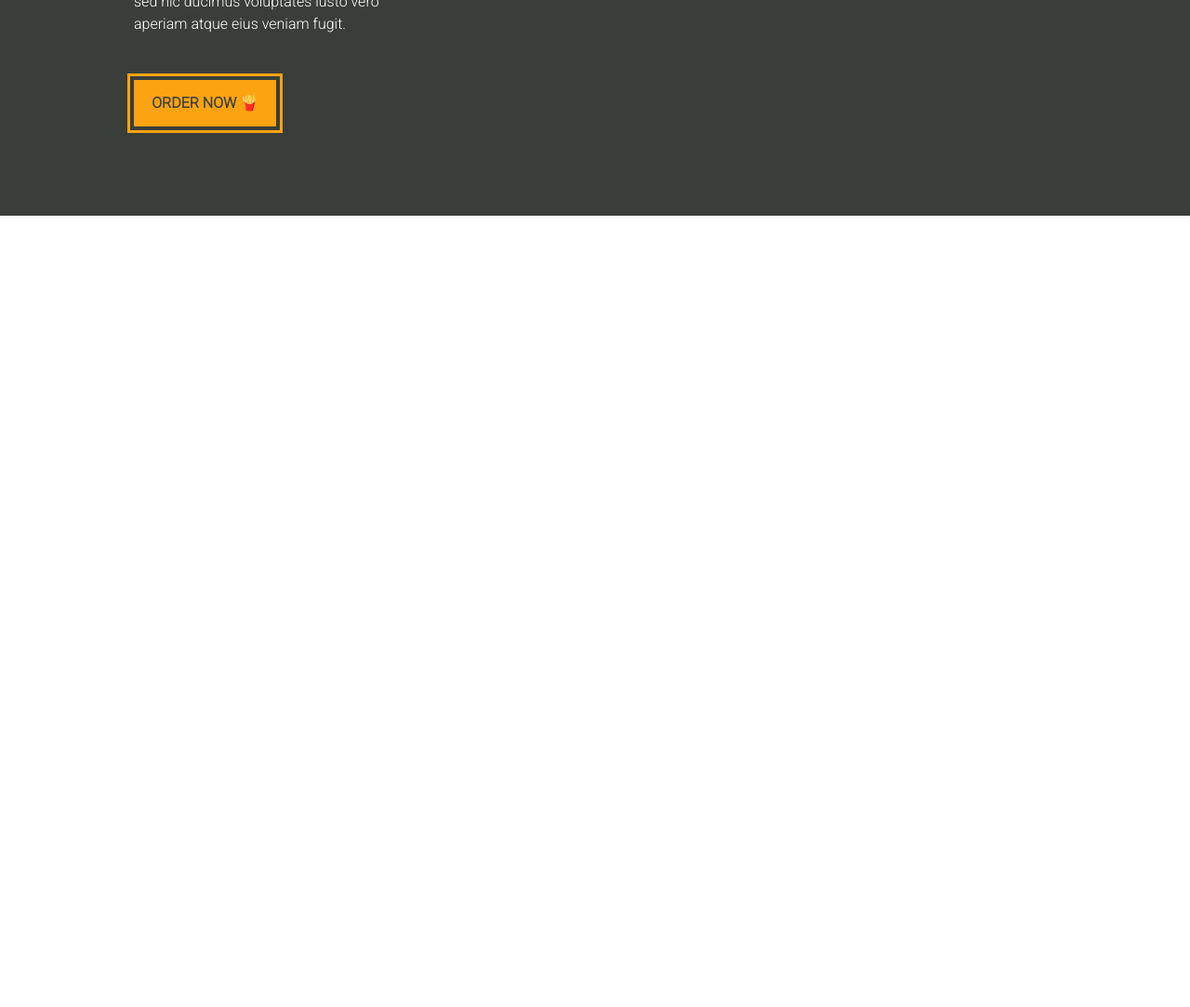
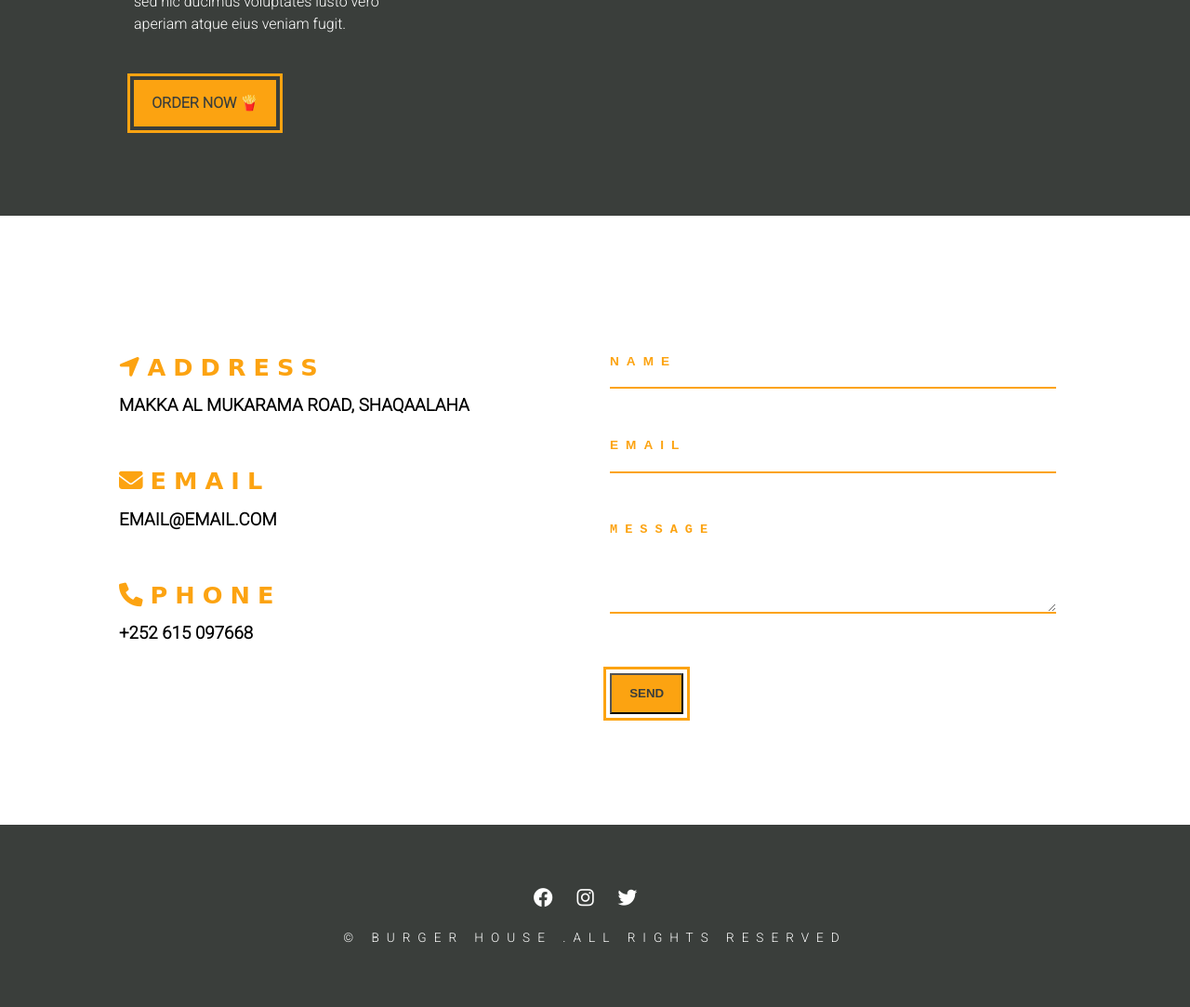
Before and after one commit to Isak-Developer/Burger-House-Website, a plain HTML site: page index.html in a window 1280 px wide. Shown: the part 2053-3136 px from the top of the page at 93% size. Before the commit the page ends 2285 px from the top, so only its background shows below. Drawn offline with Linux system fonts and the light colour scheme; a web font is replaced by a local one.

Commit message:
Add Contact and Footer

```diff
--- a/index.html
+++ b/index.html
@@ -6,13 +6,13 @@
     <meta name="viewport" content="width=device-width, initial-scale=1.0" />
     <title>Burger House</title>
 
-    <!-- font awesome -->
+    <!-- Font Awesome -->
     <link rel="stylesheet" href="fontawesome-free-6.1.1-web/css/all.css" />
-    <!-- css link -->
+    <!-- CSS LINK -->
     <link rel="stylesheet" href="style.css" />
   </head>
   <body>
-    <!-- header starts -->
+    <!-- Header starts -->
     <header class="header">
       <div class="banner">
         <h3 class="banner-subtitle">Cunto qaas ah dhadhan na leh</h3>
@@ -20,15 +20,15 @@
         <a href="" class="banner-btn">Explore</a>
       </div>
     </header>
-    <!-- end of header -->
+    <!-- End of header -->
 
-    <!-- content divider -->
+    <!-- Start Content divider -->
     <div class="content-divider"></div>
-    <!-- end of content divider -->
+    <!-- End of Content divider -->
 
-    <!-- specials -->
+    <!-- Start Specials -->
     <section class="specials clearfix">
-      <!-- single special -->
+      <!-- Single special-one -->
       <article class="special">
         <span class="special-icon">
           <i class="fa-solid fa-gamepad"></i>
@@ -39,8 +39,8 @@
           molestias.
         </p>
       </article>
-      <!-- end of single special -->
-      <!-- single special -->
+      <!-- End of single special-one -->
+      <!-- Single special-two -->
       <article class="special">
         <span class="special-icon">
           <i class="fa-solid fa-ranking-star"></i>
@@ -51,9 +51,9 @@
           molestias.
         </p>
       </article>
-      <!-- end of single special -->
+      <!-- End of Single-special-two -->
 
-      <!-- single special -->
+      <!-- Single-special-three -->
       <article class="special">
         <span class="special-icon">
           <i class="fa-solid fa-couch"></i>
@@ -64,8 +64,8 @@
           molestias.
         </p>
       </article>
-      <!-- end of single special -->
-      <!-- single special -->
+      <!-- End of Single-special -->
+      <!-- Single-special-four -->
       <article class="special">
         <span class="special-icon">
           <i class="fa-solid fa-tv"></i>
@@ -76,10 +76,10 @@
           molestias.
         </p>
       </article>
-      <!-- end of single special -->
+      <!-- End of Single-special-four -->
     </section>
-    <!-- end of specials -->
-    <!-- about -->
+    <!-- End of specials -->
+    <!-- Start OF About -->
     <section class="about">
       <div class="section-center clearfix">
         <!-- first column -->
@@ -92,7 +92,7 @@
             />
           </div>
         </article>
-        <!-- first column ends here -->
+        <!-- End first column -->
         <!-- second column -->
         <article class="about-info">
           <!-- section title -->
@@ -100,7 +100,7 @@
             <h3 class="section-subtitle">About Our</h3>
             <h2 class="section-title">Burger House</h2>
           </div>
-          <!-- end of section title -->
+          <!-- End of section title -->
           <p class="about-text">
             Lorem, ipsum dolor sit amet consectetur adipisicing elit. Enim,
             ducimus!
@@ -113,19 +113,19 @@
         </article>
       </div>
     </section>
-    <!-- end of about  -->
+    <!-- End of About  -->
 
-    <!-- products -->
+    <!-- Start of products -->
     <section class="products">
       <div class="section-center clearfix">
-        <!-- products info -->
+        <!-- Products-info -->
         <article class="products-info">
-          <!-- section title -->
+          <!-- Section-title -->
           <div>
             <h3 class="section-subtitle">Check Out</h3>
             <h2 class="section-title text-white">Our Products</h2>
           </div>
-          <!-- end of section title -->
+          <!-- End of section-title -->
           <p class="products-text">
             Lorem ipsum dolor sit amet, consectetur adipisicing elit. Corrupti
             sed hic ducimus voluptates iusto vero aperiam atque eius veniam
@@ -134,39 +134,117 @@
           <a href="#" class="main-btn">Order Now 🍟</a>
         </article>
 
-        <!-- end of products info -->
+        <!-- End of Products-info -->
 
-        <!-- products inventory -->
+        <!-- Products-inventory -->
         <article class="products-inventory clearfix">
 
-          <!-- single product -->
+          <!-- Single-product-one -->
           <section class="product">
             <img src="./images/product-1.jpg" alt="" class="product-img" />
             <h3 class="product-title">Product Title</h3>
             <h3 class="product-price">$4.99</h3>
           </section>
-          <!-- end of single product -->
+          <!-- End of Single-product-one -->
 
-          <!-- single product -->
+          <!-- Single Product-two -->
           <section class="product">
             <img src="./images/product-1.jpg" alt="" class="product-img" />
             <h3 class="product-title">Product Title</h3>
             <h3 class="product-price">$4.99</h3>
           </section>
-          <!-- end of single product -->
+          <!-- End of Single-produc-two -->
 
-          <!-- single product -->
+          <!-- Single-product-three -->
           <section class="product">
             <img src="./images/product-1.jpg" alt="" class="product-img" />
             <h3 class="product-title">Product Title</h3>
             <h3 class="product-price">$4.99</h3>
           </section>
-          <!-- end of single product -->
+          <!-- End of Single-product-three -->
         </article>
-        <!-- products inventory -->
+        <!-- End of products-inventory -->
       </div>
     </section>
-    <!-- end of products -->
-    <!-- Add new Branch -->
+    <!-- End of products -->
+
+    <!-- Start of Contact -->
+    <section class="contact">
+      <div class="section-center clearfix">
+        <!--Start of Contact-info -->
+        <article class="contact-info">
+          <!-- Start of Contact-item-one -->
+          <div class="contact-item">
+            <h3 class="contact-title">
+              <span class="contact-icon"><i class="fas fa-location-arrow"></i></span>address
+            </h3>
+            <h3 class="contact-text">Makka Al Mukarama Road, Shaqaalaha</h3>
+          </div>
+          <!-- End of contact item-one -->
+
+            <!-- Contact item-two -->
+          <div class="contact-item">
+            <h3 class="contact-title">
+              <span class="contact-icon"><i class="fas fa-envelope"></i></span>Email
+            </h3>
+            <h3 class="contact-text">email@email.com</h3>
+          </div>
+          <!-- End of contact item-two -->
+
+            <!-- Contact item-three -->
+          <div class="contact-item">
+            <h3 class="contact-title">
+              <span class="contact-icon"><i class="fas fa-phone"></i></span>Phone
+            </h3>
+            <h3 class="contact-text">+252 615 097668</h3>
+          </div>
+          <!-- End of contact item-three -->
+
+        </article>
+        <!-- End of contact info -->
+
+        <!-- Start of contact forms -->
+        <article class="contact-form">
+
+        <form class="form-group">
+          <input type="text" name="name" placeholder="name" class="form-control">
+          <input type="email" name="email" placeholder="email" class="form-control">
+          <textarea name="message" rows="5" class="form-control" placeholder="message"></textarea>
+          <button type="submit" class="main-btn">Send</button>
+        </form>
+        </article>
+        <!-- End of contact forms -->
+      </div>
+    </section>
+    <!-- End of contact -->
+    <!-- Start of Footer -->
+    <footer class="footer">
+      <div class="section-center">
+        <div class="social-icons">
+          <!-- Social-icons-one -->
+          <a href="#" class="social-icon" target="_blank">
+            <i class="fab fa-facebook"></i>
+          </a>
+          <!-- End social-icons-one -->
+
+          <!-- Social-icons-two -->
+          <a href="#" class="social-icon" target="_blank">
+            <i class="fab fa-instagram"></i>
+          </a>
+          <!-- End social-icons-two -->
+
+          <!-- Social-icons-three -->
+          <a href="#" class="social-icon" target="_blank">
+            <i class="fab fa-twitter"></i>
+          </a>
+          <!-- End social-icons-three -->
+        </div>
+        <p class="footer-text">&copy; <span class="text-secondary">Burger House
+
+        </span>.all rights reserved</p>
+      </div>
+
+    </footer>
+    <!-- End of Footer -->
   </body>
 </html>
--- a/style.css
+++ b/style.css
@@ -63,9 +63,11 @@ a {
   text-transform: uppercase;
 }
 /* end of Globals */
+
+
 .header {
   background: linear-gradient(rgba(0, 0, 0, 0.5), rgba(0, 0, 0, 0.5)),
-    url("./images/main-bcg.jpg") center/cover no-repeat fixed;
+  url("./images/main-bcg.jpg") center/cover no-repeat fixed;
   min-height: 100vh;
   position: relative;
 }
@@ -223,9 +225,9 @@ a {
     width: 25%;
   }
 }
-/* end of Specials */
+/* End of Specials */
 
-/* about */
+/* Start Of About */
 
 .about-img,
 .about-info {
@@ -258,9 +260,9 @@ a {
     padding: 2rem;
   }
 }
-/* end of about */
+/* End of About */
 
-/* products */
+/* Start of Products */
 .products {
   background: var(--mainDark);
 }
@@ -321,3 +323,77 @@ a {
   }
 }
 /* end of products */
+
+
+/* Start of contact */
+
+.contact{
+  padding: 2rem;
+}
+.contact-item{
+  margin-bottom: 3rem;
+}
+.contact-title{
+  color: var(--secondaryColor);
+  text-transform: uppercase;
+  letter-spacing: var(--letterSpacing);
+  font-family: var(--macondoText);
+  font-size: 1.6rem;
+  margin-bottom: 0.5rem;
+}
+.contact-text{
+  text-transform: uppercase;
+}
+.form-control{
+  display: block;
+  width: 100%;
+  border: none;
+  border-bottom: 2px solid var(--secondaryColor);
+  outline: none;
+  margin: 2rem 0;
+  padding: 1.3rem 0;
+  font-size: 0.85rem;
+  font-weight: bold;
+}
+.form-control::placeholder{
+  text-transform: uppercase;
+  color: var(--secondaryColor);
+  letter-spacing: var(--letterSpacing);
+}
+@media screen and (min-width:992px)
+{
+  .contact-info,.contact-form{
+    float: left;
+    width: 50%;
+    padding: 0 1rem;
+  }
+}
+.contact-info{
+  padding: 3rem 0;
+}
+/* End of contact */
+
+/* Start  of Footer */
+.footer{
+  background: var(--mainDark);
+  text-align: center;
+}
+.social-icon{
+  margin-right: 1.3rem;
+  color: var(--mainWhite);
+  font-size: 1.3rem;
+  transition: var(--mainTransition);
+
+}
+.social-icon:hover{
+  color: var(--secondaryColor);
+
+}
+.footer-text{
+  text-transform: uppercase;
+  color: var(--mainWhite);
+  letter-spacing: var(--letterSpacing);
+  margin-top: 1rem;
+  font-size: 0.85rem;
+}
+/* Start  of Footer */
```
